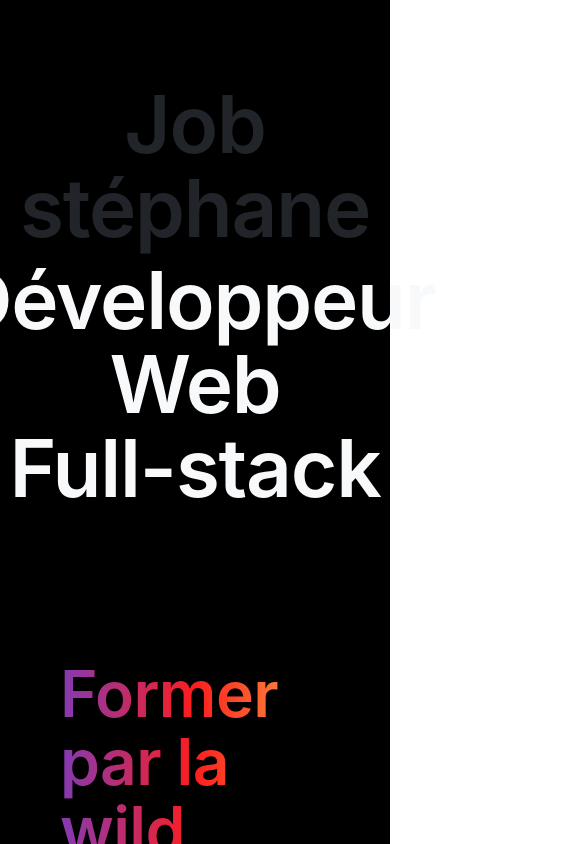
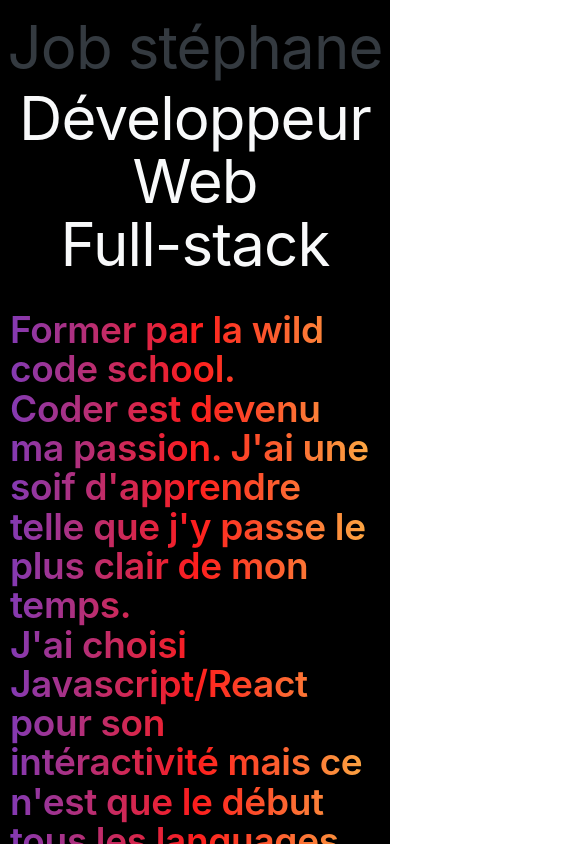
Before and after one commit to darksh3ll/portfolio-React, a React (Create React App) app: page / in a window 390 px wide. Shown: the top 844 px of the page, 575 px wide, since content can reach past the window. Built offline with nearby package versions, Linux system fonts and the light colour scheme.

Commit message:
add media queries

```diff
--- a/src/component/Header/Header.css
+++ b/src/component/Header/Header.css
@@ -1,6 +1,6 @@
 header {
     width: 100%;
-    height: 600px;
+    height: 300px;
     /*background-image: linear-gradient(-225deg, rgba(0,0,0,0.6) 200%, rgba(0,0,0,0.1) 200%),url("../assets/headerBackground.jpg");*/
     background-size: cover;
     display: flex !important;
@@ -11,16 +11,42 @@ header {
 }
 
 .titreNameHeader {
-    font-size: 80px;
+    font-size: 60px;
     line-height: 1.05;
-    font-weight: 600;
+    font-weight: 400;
     letter-spacing: -.015em;
 
 }
 
 .titreHeader {
-    font-size: 80px;
+    font-size: 60px;
     line-height: 1.05;
-    font-weight: 600;
+    font-weight: 400;
     letter-spacing: -.015em;
 }
+
+/*media queries*/
+/*Tablette*/
+@media screen and (min-width: 425px) {
+    .titreHeader {
+        font-size: 80px;
+        line-height: 1.05;
+        font-weight: 600;
+        letter-spacing: -.015em;
+    }
+
+}
+
+/*Ecran Moyen desktop*/
+
+@media screen and (min-width: 768px) {
+
+
+}
+
+/*Ecran Large desktop*/
+
+@media screen and (min-width: 1200px) {
+
+
+}
--- a/src/component/Header/Header.js
+++ b/src/component/Header/Header.js
@@ -7,7 +7,7 @@ import "./Header.css"
 const Header = () => {
     return (
        <header>
-           <h2 className="titreNameHeader">Job stéphane</h2>
+           <h2 className="titreNameHeader text-dark">Job stéphane</h2>
            <h1 className="text-light titreHeader">
                Développeur Web
                <br/>
--- a/src/component/Home/Home.js
+++ b/src/component/Home/Home.js
@@ -1,6 +1,5 @@
 import React, {Component} from 'react';
 import Header from "../Header/Header";
-import bg from "../assets/bg.png"
 import  "./Home.css"
 import Apropos from "../sectionAPropos/Apropos";
 class Home extends Component {
--- a/src/component/sectionAPropos/Apropos.css
+++ b/src/component/sectionAPropos/Apropos.css
@@ -1,5 +1,5 @@
 p {
-    font-size: 64px;
+    font-size: 37px;
     line-height: 1.0625;
     font-weight: 600;
     letter-spacing: -.009em;
@@ -10,7 +10,7 @@ p {
     -webkit-background-clip: text;
 }
 .sectionMain {
-    padding: 60px;
+    padding: 10px;
 }
 button {
     color: white;
@@ -22,3 +22,27 @@ button {
     height: 46px;
 
 }
+/*media queries*/
+/*Tablette*/
+@media screen and (min-width: 425px) {
+    p {
+        font-size: 64px;
+        line-height: 1.0625;
+        font-weight: 600;
+    }
+
+}
+
+/*Ecran Moyen desktop*/
+
+@media screen and (min-width: 768px) {
+
+
+}
+
+/*Ecran Large desktop*/
+
+@media screen and (min-width: 1200px) {
+
+
+}
```
